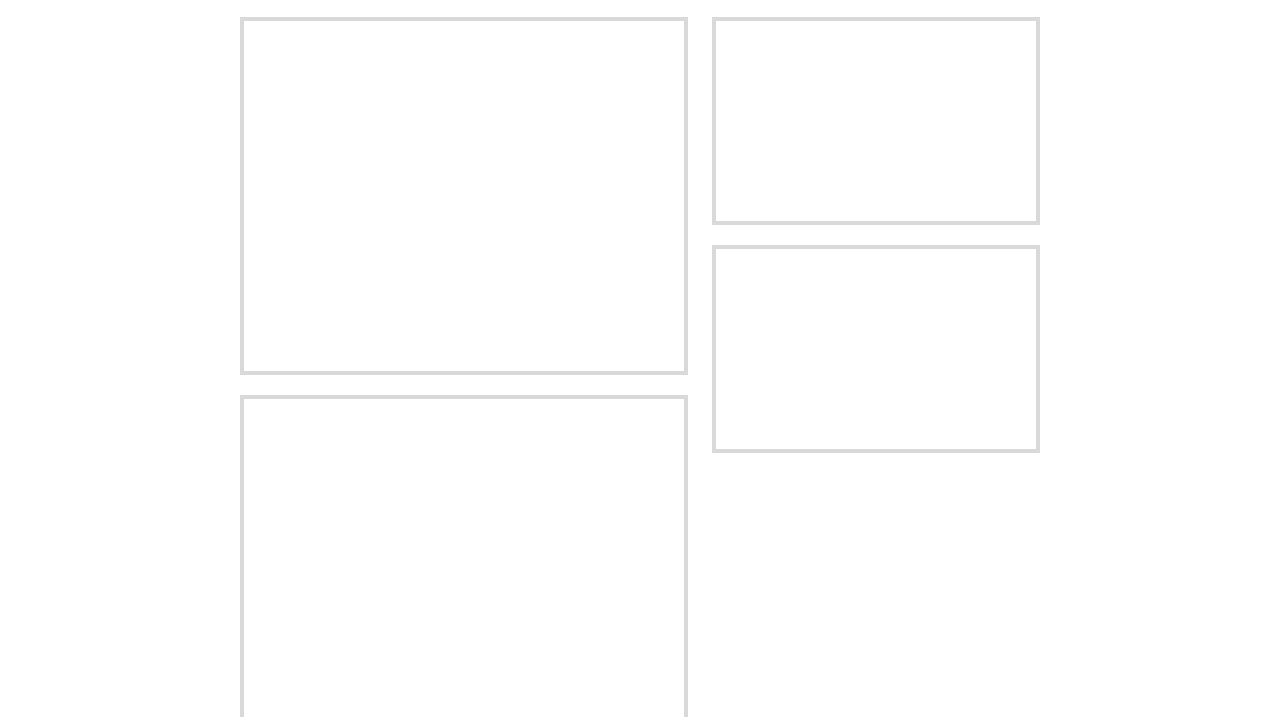
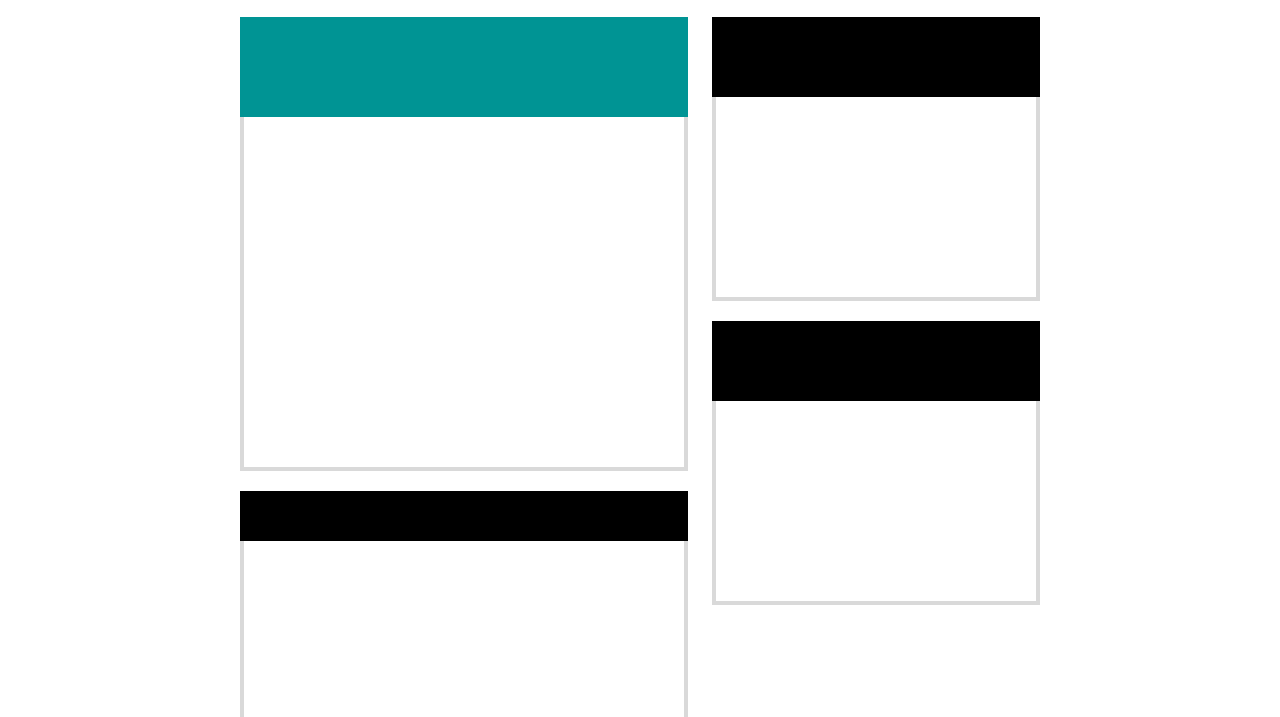
Before and after one commit to gabbe-grodin/profile-layout-assignment, a plain HTML site: page index.html in a window 1280 px wide. Shown: the part 83-800 px from the top of the page. Drawn offline with Linux system fonts and the light colour scheme.

Commit message:
second commit with more of the wireframe and reworked styles

```diff
--- a/index.html
+++ b/index.html
@@ -7,6 +7,7 @@
   <title>Profile</title>
 </head>
 <body>
+
   <header>
     <div class="header-container">
       <h1>Profile</h1>
@@ -21,20 +22,24 @@
 
   <main>
     <div class="main-container">
-      <section class="main">
+      <section class="left-big">
+        <div class="color-bar-thick-turq">
+        </div>
         <div id="profile-card">
-
+        </div>
+        <div class="color-bar-thin-black">
         </div>
         <div id="education">
-
         </div>
       </section>
-      <section class="sidebars">
+      <section class="right-sidebars">
+        <div class="color-bar-thick-black">
+        </div>
         <div id="connection-requests">
-
+        </div>
+        <div class="color-bar-thick-black">
         </div>
         <div id="your-connections">
-
         </div>
       </section>
     </div>
--- a/style.css
+++ b/style.css
@@ -3,6 +3,9 @@
   padding: 0;
   font-family: 'Franklin Gothic Medium', 'Arial Narrow', Arial, sans-serif;
 }
+
+/* -----------header------------ */
+
 header {
   color: white;
   display: flex;
@@ -36,25 +39,46 @@ button {
   height: 35px;
   width: 125px;
 }
+
+/* -----------main------------ */
+
 .main-container {
   width: 800px;
   margin: 0 auto;
   display: flex;
   justify-content: space-between;
 }
-.main * {
+.right-sidebars * {
+  width: 320px;
+  height: 200px;
+}
+#profile-card, #education {
   width: 440px;
   height: 350px;
-  margin: 20px 0;
-}
-.sidebars * {
-  width: 320px;
-  height: 200px;
-  margin: 20px 0;
-}
-#profile-card, #education {
   border: 4px solid rgb(217, 217, 217);
+  border-top: #000000;
 }
 #connection-requests, #your-connections {
   border: 4px solid rgb(217, 217, 217);
+  border-top: #000000;
 }
+.color-bar-thick-turq, .color-bar-thin-black, .color-bar-thick-black {
+  width: 100%;
+  margin-top: 20px;
+}
+.color-bar-thick-turq {
+  background-color: #009494;
+  height: 100px;
+  width: 100%;
+  margin-top: 20px;
+}
+.color-bar-thin-black {
+  background-color: #000000;
+  height: 50px;
+  width: 100%;
+}
+.color-bar-thick-black {
+  background-color: #000000;
+  height: 80px;
+  width: 100%;
+}
```
Also changed, not shown: model-profile-layout.png (added).
